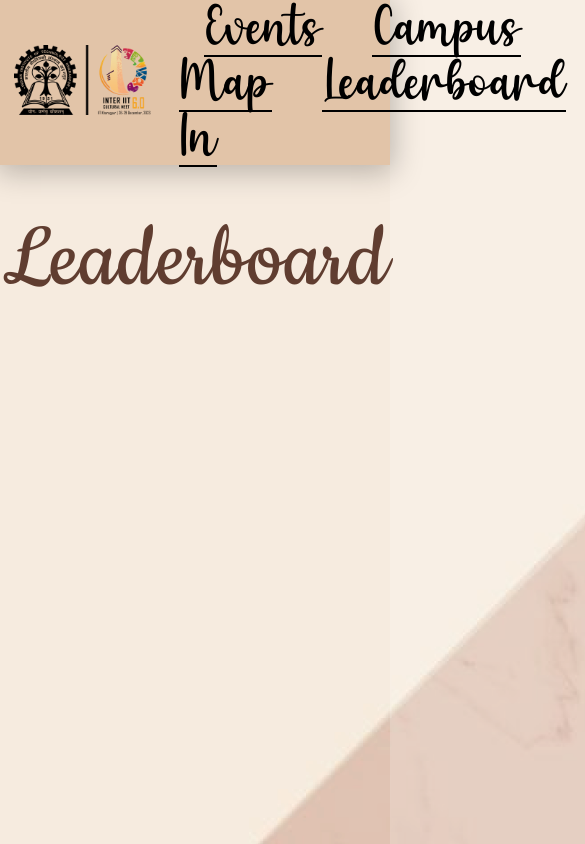
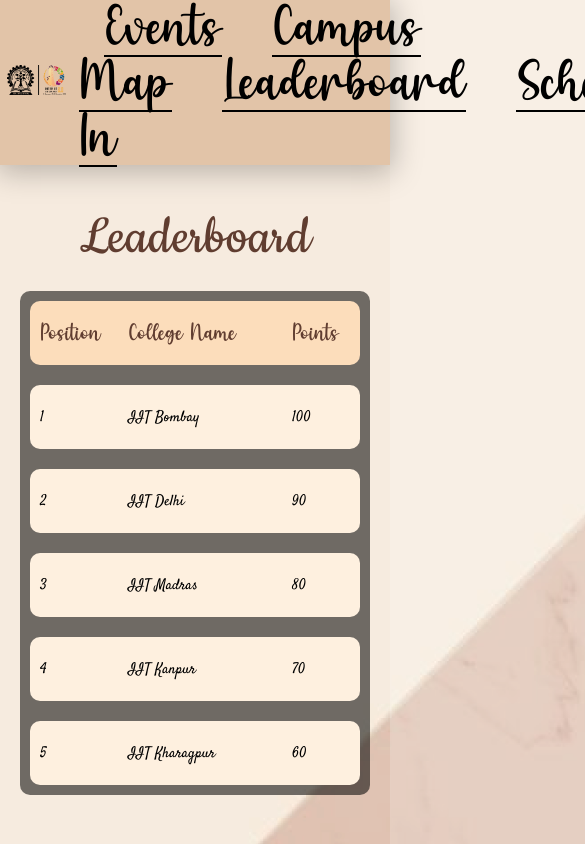
Before and after one commit to nitish-bpns/InterIITCulturalFrontend, a Next.js app: page /leaderboard in a window 390 px wide. Shown: the top 844 px of the page, 585 px wide, since content can reach past the window. Built offline with nearby package versions, Linux system fonts and the light colour scheme.

Commit message:
leaderboard page ready

```diff
--- /dev/null
+++ b/app/leaderboard/Leaderboard.module.css
@@ -0,0 +1,69 @@
+.table {
+  background: rgba(0, 0, 0, 0.55);
+  border-radius: 20px;
+  padding: 20px;
+  display: flex;
+  flex-direction: column;
+  align-items: center;
+  gap: 20px;
+  padding: 20px;
+  width: 100%;
+}
+
+.tr {
+  height: 88px;
+  width: 100%;
+  background: #fef0df;
+  border-radius: 20px;
+  display: flex;
+  align-items: center;
+  gap: 10px;
+  padding: 20px;
+  justify-content: space-between;
+}
+
+.th {
+  color: #603d30;
+  font-size: 60px;
+  font-weight: 400;
+  word-wrap: break-word;
+}
+
+.td {
+  font-size: 40px;
+  font-weight: 200;
+  word-wrap: break-word;
+}
+
+@media (max-width: 1000px) {
+  .table {
+    padding: 10px;
+    border-radius: 15px;
+  }
+  .tr {
+    height: 64px;
+    padding: 10px;
+    border-radius: 15px;
+  }
+  .th {
+    font-size: 30px;
+  }
+  .td {
+    font-size: 25px;
+  }
+}
+
+@media (max-width: 500px) {
+  .table {
+    border-radius: 10px;
+  }
+  .tr {
+    border-radius: 10px;
+  }
+  .th {
+    font-size: 20px;
+  }
+  .td {
+    font-size: 15px;
+  }
+}
--- a/app/leaderboard/page.jsx
+++ b/app/leaderboard/page.jsx
@@ -1,13 +1,107 @@
 import Styles from "../../styles/page.module.css";
 import { Satisfy } from "next/font/google";
+import PageStyles from "./Leaderboard.module.css";
+import localFont from "next/font/local";
 
 const satisfy = Satisfy({ weight: "400", subsets: ["latin"] });
+const myFont = localFont({ src: "../../public/assets/fonts/Dreaming.woff2" });
+
+const colWidth = [27, 53, 20];
+
+const data = [
+  {
+    position: 1,
+    collegeName: "IIT Bombay",
+    points: 100,
+  },
+  {
+    position: 2,
+    collegeName: "IIT Delhi",
+    points: 90,
+  },
+  {
+    position: 3,
+    collegeName: "IIT Madras",
+    points: 80,
+  },
+  {
+    position: 4,
+    collegeName: "IIT Kanpur",
+    points: 70,
+  },
+  {
+    position: 5,
+    collegeName: "IIT Kharagpur",
+    points: 60,
+  },
+];
 
 export default function Leaderboard() {
   return (
     <main className={satisfy.className}>
       <section className={Styles["main"]}>
         <h1 className={Styles["heading"]}>Leaderboard</h1>
+        <div className={PageStyles["table"]}>
+          <div
+            className={PageStyles["tr"]}
+            style={{
+              background: "#FCDDBB",
+            }}
+          >
+            <div
+              style={{
+                width: colWidth[0] + "%",
+              }}
+              className={PageStyles["th"] + " " + myFont.className}
+            >
+              Position
+            </div>
+            <div
+              style={{
+                width: colWidth[1] + "%",
+              }}
+              className={PageStyles["th"] + " " + myFont.className}
+            >
+              College Name
+            </div>
+            <div
+              style={{
+                width: colWidth[2] + "%",
+              }}
+              className={PageStyles["th"] + " " + myFont.className}
+            >
+              Points
+            </div>
+          </div>
+          {data.map((value, index) => (
+            <div className={PageStyles["tr"]} key={index}>
+              <div
+                style={{
+                  width: colWidth[0] + "%",
+                }}
+                className={PageStyles["td"]}
+              >
+                {value.position}
+              </div>
+              <div
+                style={{
+                  width: colWidth[1] + "%",
+                }}
+                className={PageStyles["td"]}
+              >
+                {value.collegeName}
+              </div>
+              <div
+                style={{
+                  width: colWidth[2] + "%",
+                }}
+                className={PageStyles["td"]}
+              >
+                {value.points}
+              </div>
+            </div>
+          ))}
+        </div>
       </section>
     </main>
   );
--- a/components/Navbar.module.css
+++ b/components/Navbar.module.css
@@ -28,3 +28,11 @@
   width: auto;
   margin: 20px 14px;
 }
+
+@media (max-width: 1000px) {
+  .navbar-logos img {
+    height: 30px;
+    width: auto;
+    margin: 7px;
+  }
+}
--- a/styles/page.module.css
+++ b/styles/page.module.css
@@ -16,3 +16,9 @@
   word-wrap: break-word;
   margin: 20px;
 }
+
+@media (max-width: 1000px) {
+  .heading {
+    font-size: 60px;
+  }
+}
```
